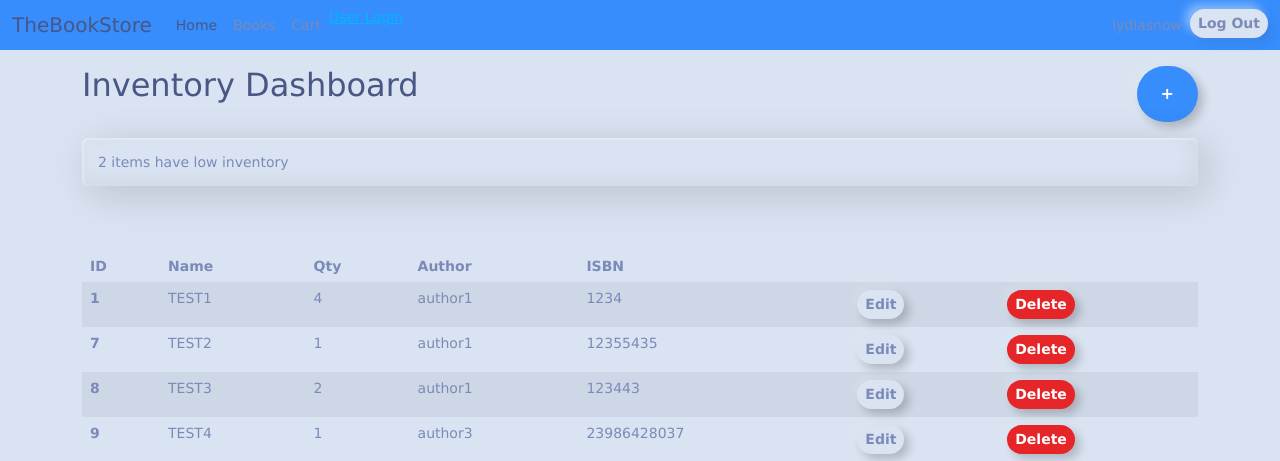
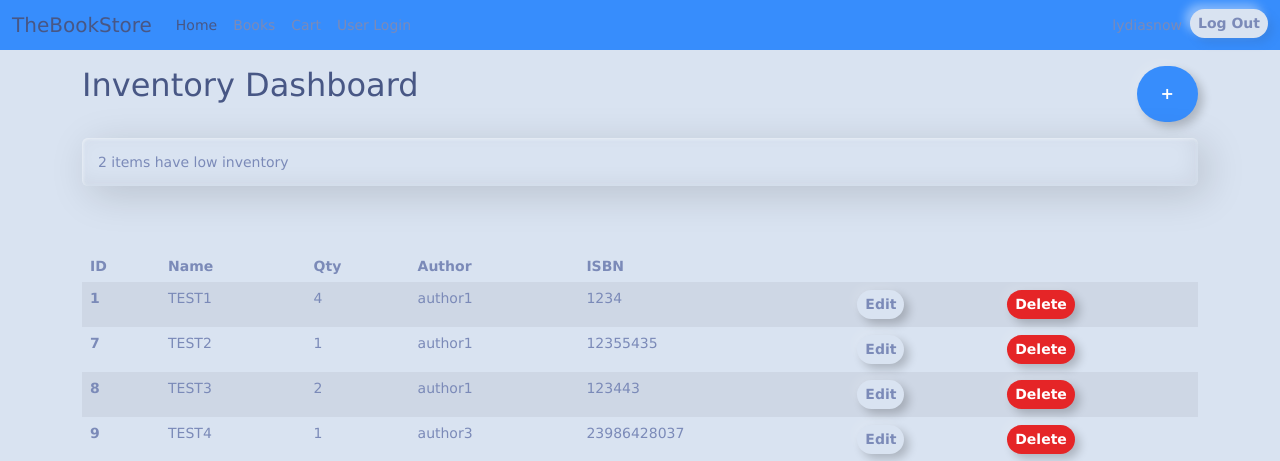
Before and after one commit to lydiaahope/inventory_management, a Django app: page /dashboard/ in a window 1280 px wide. Shown: the top 461 px of the page. Run offline with Django 5.2, Linux system fonts and the light colour scheme; a user stored in the database is signed in; data comes from the database, SQL or seed files in the repository.

Commit message:
Updated href to login_page
Updated the styling of href to login_page to match the rest of the page.

```diff
--- a/inventory/templates/inventory/navigation.html
+++ b/inventory/templates/inventory/navigation.html
@@ -17,7 +17,9 @@
 				<li class="nav-item">
 					<a class="nav-link" href="#">Cart</a>
 				</li>
-				<li><a href="{% url 'user_login' %}">User Login</a></li>
+				<li class="nav-item">
+					<a class="nav-link" href="{% url 'user_login' %}">User Login</a>
+				</li>
 			</ul>
 			<ul class="navbar-nav">
 				{% if user.is_authenticated %}
```
